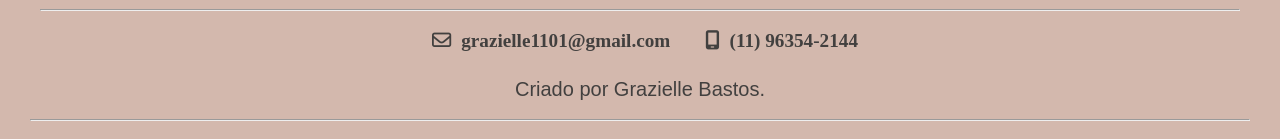
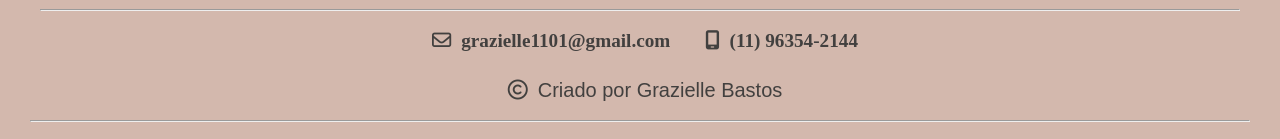
Before and after one commit to grazielle-bastos/descodificadas, a plain HTML site: page index.html in a window 1280 px wide. Shown: the part 2119-2258 px from the top of the page. Drawn offline with Linux system fonts and the light colour scheme.

Commit message:
reajuste detalhes

```diff
--- a/index.html
+++ b/index.html
@@ -116,7 +116,7 @@
       </div>
     </nav>
     <p class="footer">
-      Criado por Grazielle Bastos.
+      <i class="fa-regular fa-copyright"></i>Criado por Grazielle Bastos
     </p>
     <hr>
   </footer>
```
Also changed, not shown: pages/contato.html (+1 -1 lines).
